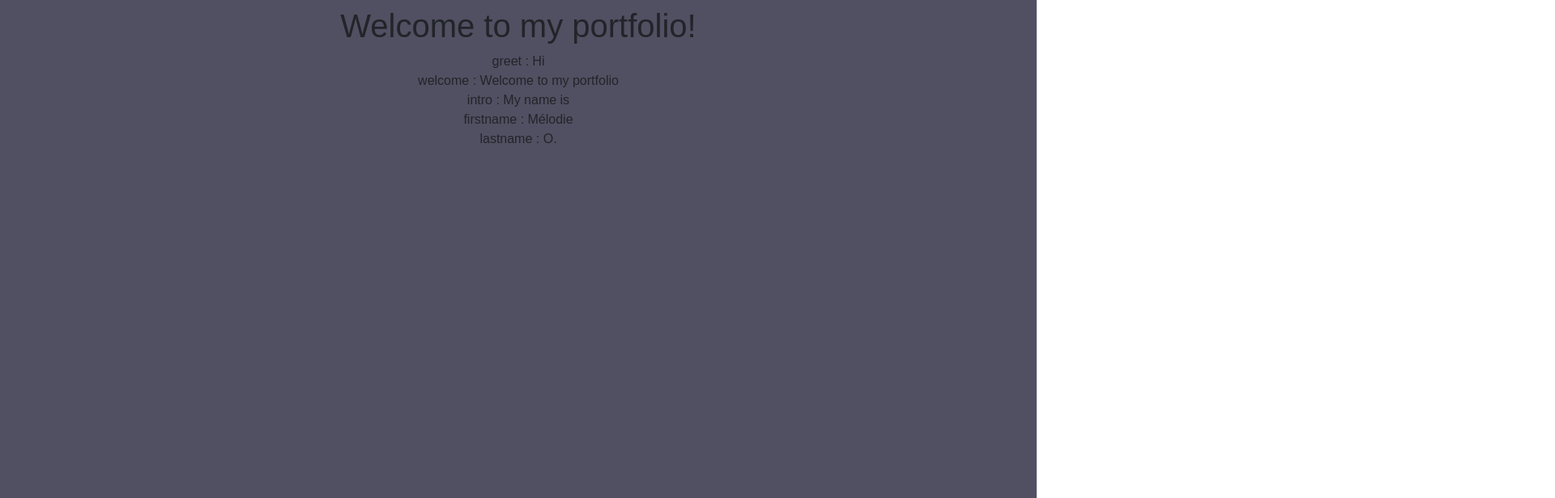
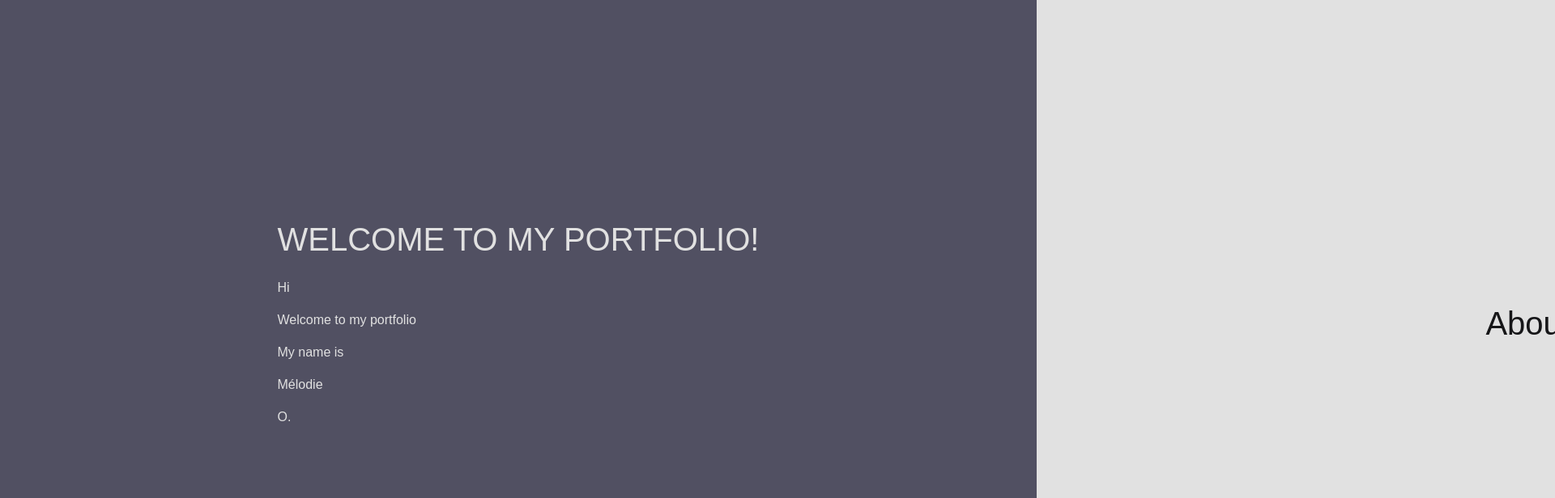
Before and after one commit to melohan/portfolio, a Vue app in the folder custom-portfolio/: page / in a window 1280 px wide. Shown: the top 616 px of the page at 81% size, 1920 px wide, since content can reach past the window. Built offline with nearby package versions, Linux system fonts and the light colour scheme.

Commit message:
Implement Horizontal Scroll

```diff
--- a/custom-portfolio/src/App.vue
+++ b/custom-portfolio/src/App.vue
@@ -1,10 +1,119 @@
 <script setup>
-import { defineComponent } from 'vue'
-import Main from './views/Main.vue'
+import Home from './views/Home.vue'
+import About from './views/About.vue'
+import Education from './views/Education.vue'
+import Experiences from './views/Education.vue'
+import Skills from './views/Skills.vue'
+import Realizations from './views/Realizations.vue'
+
+import { gsap } from "gsap";
+
+
+/**
+ * This function implement the horizontal scroll between sections
+ * @param {*} containerElement  expect an unique container
+ * @param {*} sectionsElements  expect a class repeted and container in ContainerElement
+ * @notes This code implement https://codepen.io/AkhilRaja/pen/PopdVMe
+ */
+function horizontalScroll(containerElement, sectionsElements) {
+
+  let sections = gsap.utils.toArray(sectionsElements);
+  let containerScrollWidth = document.querySelector(containerElement).scrollWidth;
+
+  let horizontalScroll = gsap.timeline({
+    scrollTrigger: {
+      trigger: containerElement,
+      // The animation will be pinned to the scroll position
+      pin: true,
+      start: "0% 0%",
+      // The animation will continue until the end of the container element is reached
+      end: "+=" + (containerScrollWidth - window.innerWidth),
+      scrub: 0,
+      // Snap to a specific point in the scroll position (the section)
+      snap: {
+        // the animation will jump to specific points as the user scrolls
+        snapTo: 1 / (sections.length - 1),
+        duration: { min: 0.1, max: 0.2 },
+        delay: 0,
+        // Start and end the animation slowly
+        ease: "sine.inOut"
+      }
+    }
+  });
+  horizontalScroll.to(sections,
+  {
+    xPercent: -100 * (sections.length - 1),
+    ease: "none"
+  });
+}
+
+var mainContainer = "#main-container"
+var sections = ".main-section"
+
+window.onload = () => {
+  horizontalScroll(mainContainer, sections);
+};
 </script>
 
 <template>
   <div id="app">
-    <Main />
+    <div id="main-container">
+      <section class="main-section bg-dark">
+        <Home title="Welcome to my portfolio!" />
+      </section>
+      <section class="main-section bg-light">
+        <About title="About me" />
+      </section>
+      <section class="main-section bg-dark">
+        <Education title="Education" />
+      </section>
+      <section class="main-section bg-dark">
+        <Experiences title="Experiences" />
+      </section>
+      <section class="main-section bg-dark">
+        <Skills title="Skills" />
+      </section>
+      <section class="main-section bg-dark">
+        <Realizations title="My realizations" />
+      </section>
+    </div>
   </div>
 </template>
+
+<style scoped>
+::-webkit-scrollbar {
+  display: none;
+}
+
+* {
+  margin: 0;
+  padding: 0;
+  box-sizing: border-box;
+}
+
+#main-container {
+  height: 100vh;
+  width: 600vw; /* 100vw unit per sections */
+  display: flex;
+  flex-wrap: nowrap;
+}
+
+.main-section {
+  width: 100vw;
+  height: 100vh;
+  display: flex;
+  justify-content: center;
+  align-items: center;
+}
+
+.bg-light {
+    background: #e1e1e1 !important;
+    color: #161618;
+}
+
+.bg-dark {
+  background: #515062 !important;
+  color: #e1e1e1;
+}
+
+</style>
--- a/custom-portfolio/src/assets/main.css
+++ b/custom-portfolio/src/assets/main.css
@@ -3,19 +3,4 @@
 
 body{
   font-family: "Montserrat", sans-serif !important;
-  padding: 0;
 }
-
-.page-section {
-    min-height: 100vh;
-    width: 100% !important;
-    text-align: center;
-}
-
-.bg-light {
-    background: #e1e1e1 !important;
-}
-
-.bg-dark {
-  background: #515062 !important;
-}
--- a/custom-portfolio/src/main.js
+++ b/custom-portfolio/src/main.js
@@ -6,10 +6,9 @@ import App from './App.vue'
 import "bootstrap/dist/css/bootstrap.min.css"
 import "bootstrap"
 
-
 // Import GSAP
 // --------------------------------------------------
-import gsap from 'gsap'
+import { gsap } from "gsap";
 import { ScrollTrigger } from 'gsap/ScrollTrigger'
 
 // Vueuse/motion
@@ -21,11 +20,9 @@ import { MotionPlugin } from '@vueuse/motion'
 
 import './assets/main.css'
 
-
 const app = createApp(App)
 
-gsap.registerPlugin(ScrollTrigger)
-
 app.use(MotionPlugin)
+gsap.registerPlugin(ScrollTrigger);
 
 app.mount('#app')
--- a/custom-portfolio/src/views/About.vue
+++ b/custom-portfolio/src/views/About.vue
@@ -8,7 +8,5 @@ defineProps({
 </script>
 
 <template>
-  <section class="page-section bg-section p-2">
     <h1>{{ title }}</h1>
-  </section>
 </template>
--- a/custom-portfolio/src/views/Education.vue
+++ b/custom-portfolio/src/views/Education.vue
@@ -8,7 +8,5 @@ defineProps({
 </script>
 
 <template>
-  <section class="page-section bg-section p-2">
     <h1>{{ title }}</h1>
-  </section>
 </template>
--- a/custom-portfolio/src/views/Experiences.vue
+++ b/custom-portfolio/src/views/Experiences.vue
@@ -8,7 +8,5 @@ defineProps({
 </script>
 
 <template>
-  <section class="page-section bg-section p-2">
     <h1>{{ title }}</h1>
-  </section>
 </template>
--- a/custom-portfolio/src/views/Home.vue
+++ b/custom-portfolio/src/views/Home.vue
@@ -1,6 +1,5 @@
 <script setup>
-import { defineComponent } from 'vue'
-import homeData from '../assets/data/home.json'
+import homeData from '.././assets/data/home.json'
 
 // Props
 // -------------------------------------------
@@ -18,10 +17,12 @@ const homeContent = homeData;
 </script>
 
 <template>
-  <section class="page-section bg-dark p-2">
-    <h1>{{ title }}</h1>
-    <div v-for="(value, key) in homeData" :key="key">
-      {{ key }} : {{ value }}
+  <div class="d-flex justify-content-center flex-column">
+    <div class="p-2 ">
+      <h1 class="text-uppercase">{{ title }}</h1>
     </div>
-  </section>
+    <div class="p-2" v-for="(value, key) in homeData" :key="key">
+        {{ value }}
+    </div>
+  </div>
 </template>
--- a/custom-portfolio/src/views/Main.vue
+++ b/custom-portfolio/src/views/Main.vue
@@ -1,27 +1,106 @@
 <script setup>
-import { defineComponent } from 'vue'
-import Home from './Home.vue'
-import About from './About.vue'
-import Education from './Education.vue'
-import Experiences from './Education.vue'
-import Skills from './Skills.vue'
-import Realizations from './Realizations.vue'
+import Home from './sections/Home.vue'
+import About from './sections/About.vue'
+import Education from './sections/Education.vue'
+import Experiences from './sections/Education.vue'
+import Skills from './sections/Skills.vue'
+import Realizations from './sections/Realizations.vue'
+import { gsap } from "gsap";
 
-// GSAP scroll animations
-// ------------------------------------------
+//GSAPHorizontalScroll
+function GSAPHorizontalScroll(containerElement, sectionsElements) {
+  let sections = gsap.utils.toArray(sectionsElements);
+  let containerScrollWidth = document.querySelector(containerElement).scrollWidth;
+
+  let horizontalScroll = gsap.timeline({
+    scrollTrigger: {
+      trigger: containerElement,
+      pin: true,
+      start: "0% 0%",
+      end:
+        "+=" + (containerScrollWidth - window.innerWidth),
+      scrub: 0,
+      snap: {
+        snapTo: 1 / (sections.length - 1),
+        duration: { min: 0.22, max: 0.31 },
+        delay: 0,
+        ease: "sine.inOut"
+      }
+    }
+  });
+  horizontalScroll.to(sections,
+  {
+    xPercent: -100 * (sections.length - 1),
+    ease: "none"
+  });
+}
+
+var mainContainer = "#main-container"
+var sections = ".main-section"
+
+window.onload = () => {
+  GSAPHorizontalScroll(mainContainer, sections);
+};
+</script>
+<template>
+<div id="main-container">
+  <section class="main-section bg-dark">
+    <Home title="Welcome to my portfolio!" />
+  </section>
+  <section class="main-section bg-light">
+    <About title="About me" />
+  </section>
+  <section class="main-section bg-dark">
+    <Education title="Education" />
+  </section>
+  <section class="main-section bg-dark">
+    <Experiences title="Experiences" />
+  </section>
+  <section class="main-section bg-dark">
+    <Skills title="Skills" />
+  </section>
+  <section class="main-section bg-dark">
+    <Realizations title="My realizations" />
+  </section>
+</div>
+</template>
 
 
-</script>
+<style scoped>
+::-webkit-scrollbar {
+  display: none;
+}
 
-<template>
-  <div id="app">
-    <div class="section-container d-flex flex-column" >
-      <Home title="Welcome to my portfolio!" />
-      <About title="About me" />
-      <Education title="Education" />
-      <Experiences title="Experiences" />
-      <Skills title="Skills" />
-      <Realizations title="My realizations" />
-    </div>
-  </div>
-</template>
+* {
+  margin: 0;
+  padding: 0;
+  box-sizing: border-box;
+}
+
+#main-container {
+  height: 100vh;
+  width: 600vw;
+  display: flex;
+  flex-wrap: nowrap;
+}
+
+.main-section {
+  width: 100vw;
+  height: 100vh;
+  display: flex;
+  justify-content: center;
+  align-items: center;
+}
+
+
+.bg-light {
+    background: #e1e1e1 !important;
+    color: #161618;
+}
+
+.bg-dark {
+  background: #515062 !important;
+  color: #e1e1e1;
+}
+
+</style>
--- a/custom-portfolio/src/views/Realizations.vue
+++ b/custom-portfolio/src/views/Realizations.vue
@@ -8,7 +8,5 @@ defineProps({
 </script>
 
 <template>
-  <section class="page-section bg-section p-2">
     <h1>{{ title }}</h1>
-  </section>
 </template>
--- a/custom-portfolio/src/views/Skills.vue
+++ b/custom-portfolio/src/views/Skills.vue
@@ -8,7 +8,5 @@ defineProps({
 </script>
 
 <template>
-  <section class="page-section bg-section p-2">
     <h1>{{ title }}</h1>
-  </section>
 </template>
```
